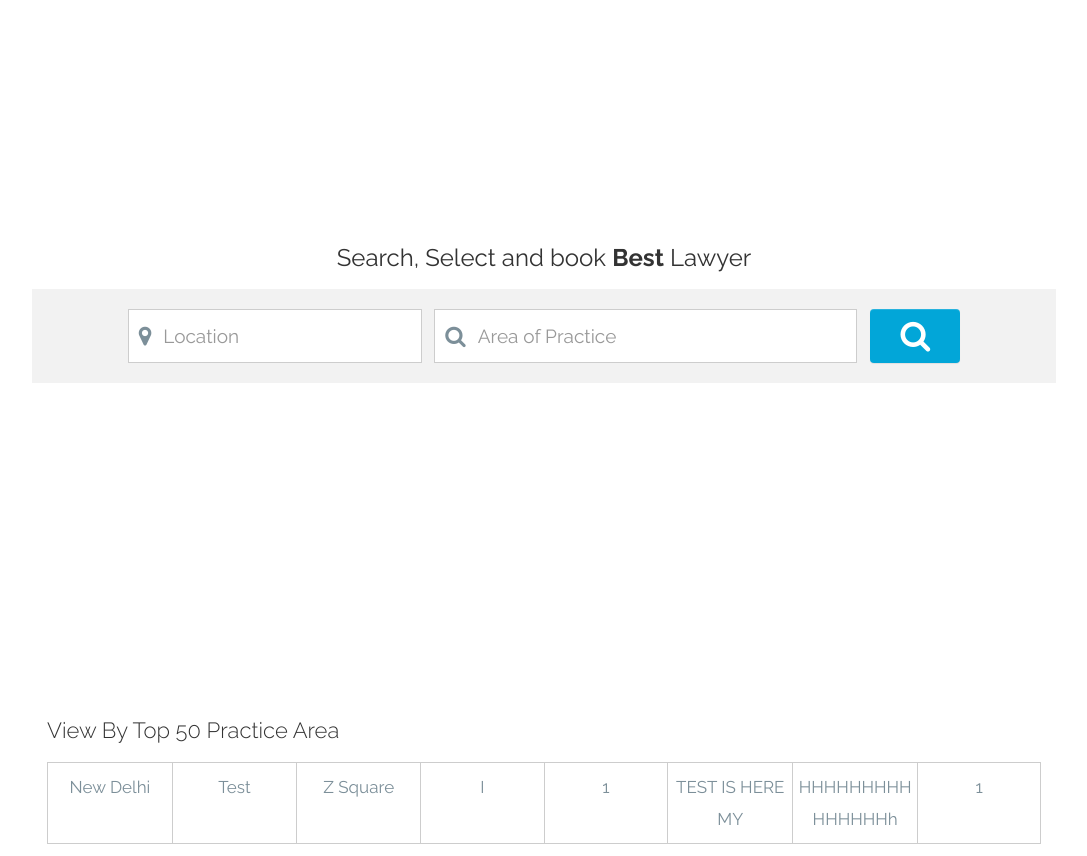
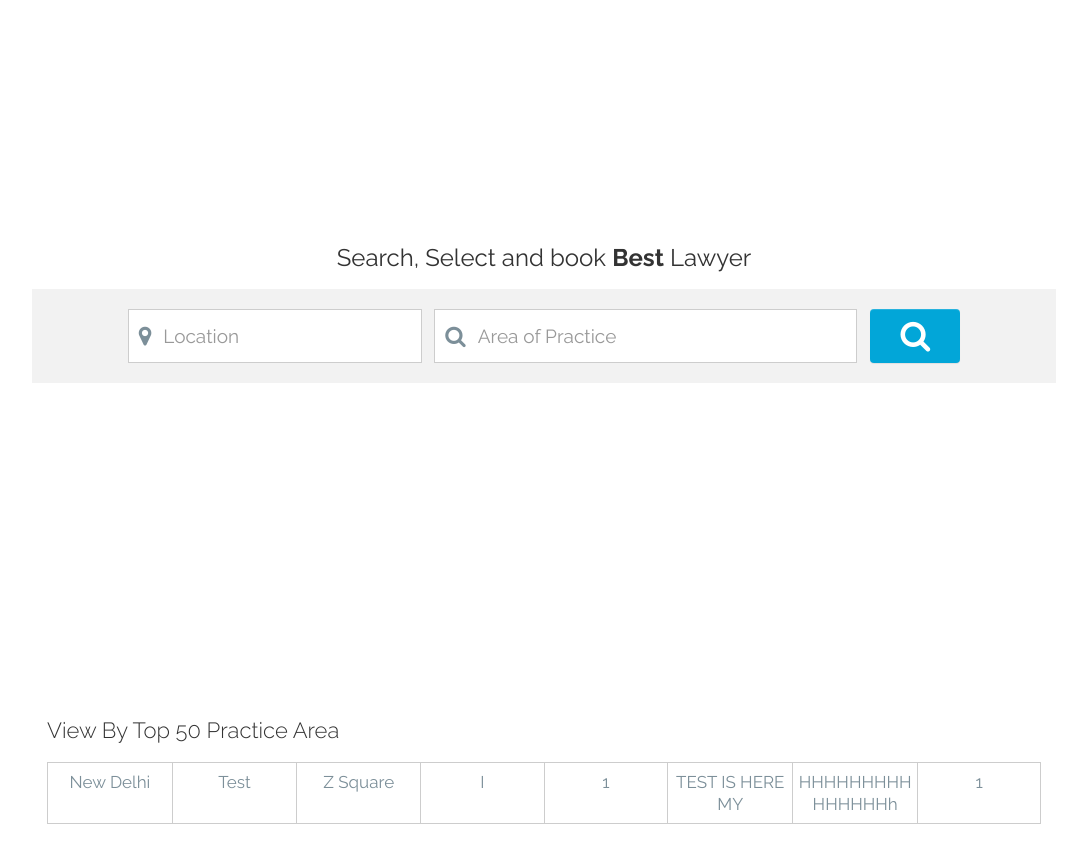
Before and after one commit to pickace/design1.github.io, a plain HTML site: page index.html in a window 1280 px wide. Shown: the part 94-950 px from the top of the page, without its empty margins (96-1183 px from the left). Drawn offline with Linux system fonts and the light colour scheme.

Commit message:
Update style.css

```diff
--- a/assets/css/style.css
+++ b/assets/css/style.css
@@ -117,7 +117,7 @@ h3 {
 	text-align:center;
 }
 .department-detail li {
-	line-height:32px;
+	line-height:22px;
 	font-size:17px;
 	text-transform:capitalize;
 	color:#7c8f99;
```
